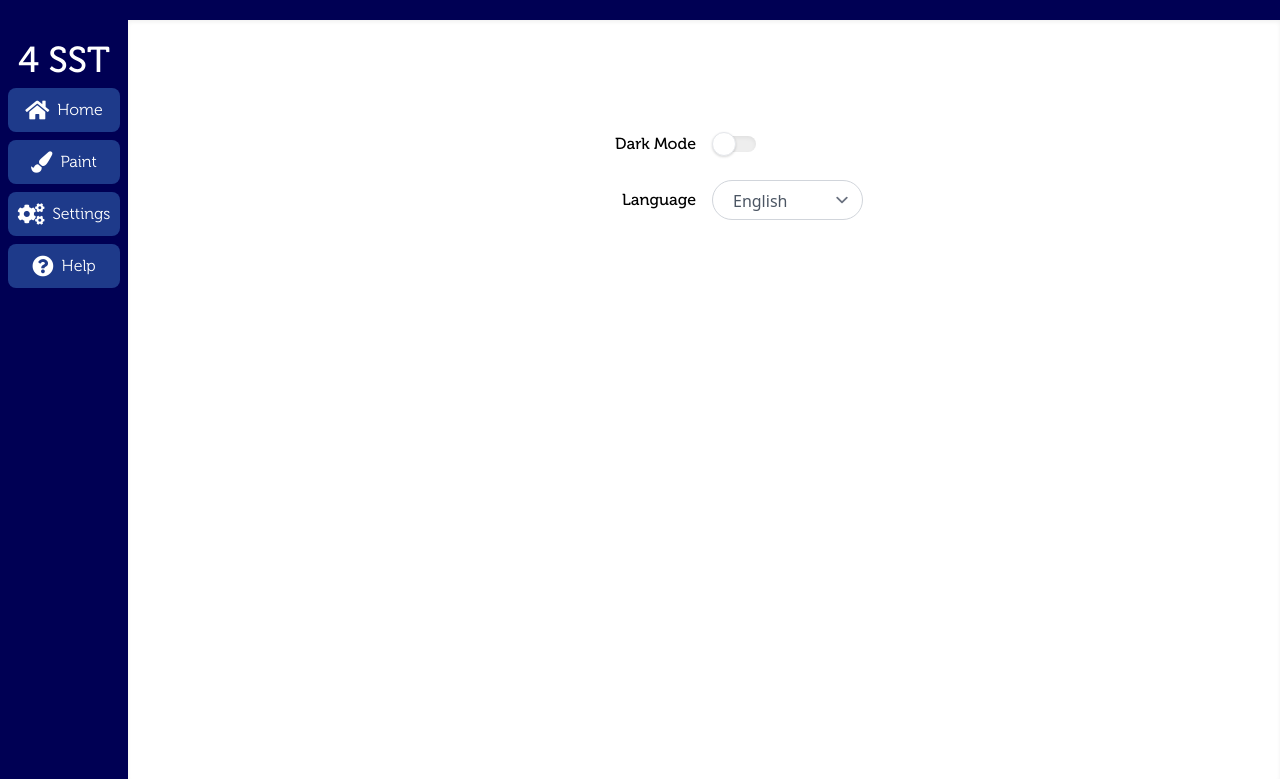
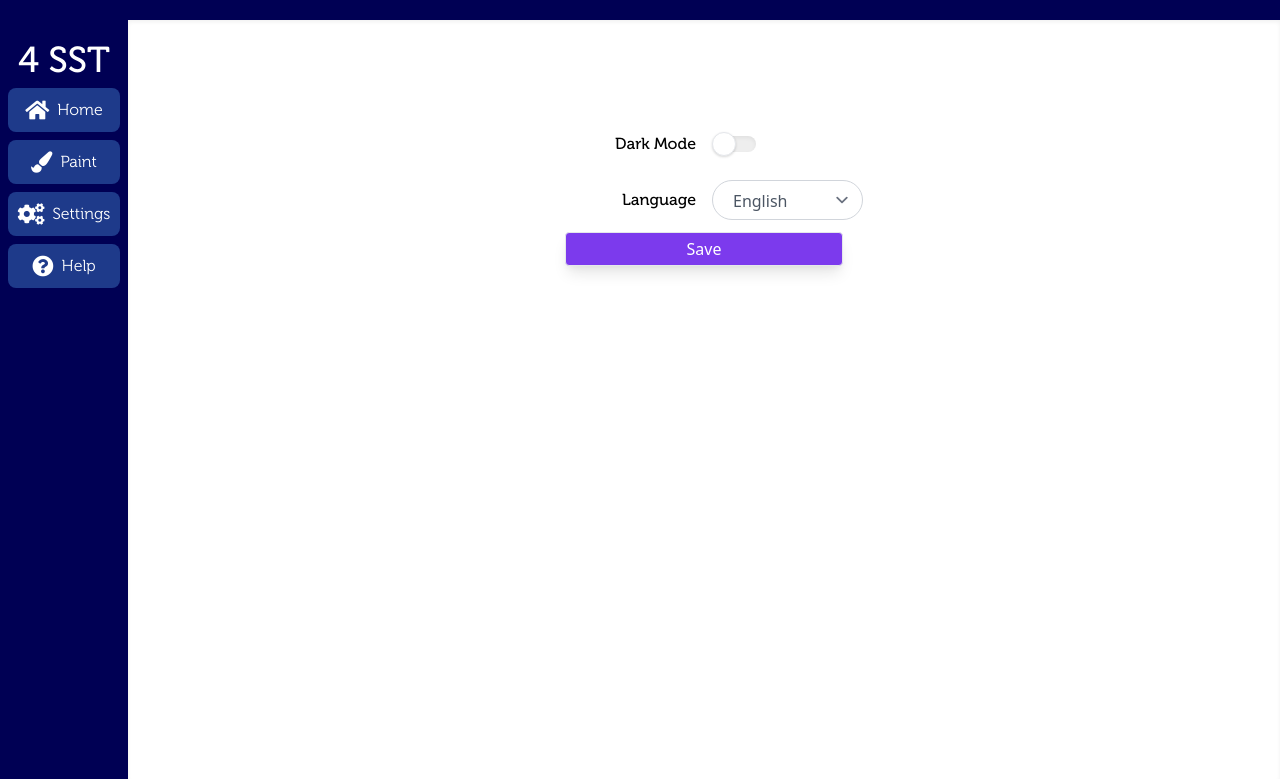
Before and after one commit to tuyenhn/4_sst_web_app, a Flask app: page /settings in a window 1280 px wide. Shown: the top 779 px of the page. Run offline with Flask 2, Linux system fonts and the light colour scheme; style sheets or scripts are compiled from the project's sources; some libraries are stand-ins or nearby versions.

Commit message:
dark mode added

```diff
--- a/app/static/js/index.js
+++ b/app/static/js/index.js
@@ -122,6 +122,15 @@ let faqCollapse = () => {
   });
 };
 
+// Dark mode
+let settingsBtn = $("#settingsSaveBtn");
+let darkModeInp = $("#darkModeInp");
+let html = $("html");
+settingsBtn.click(() => {
+  Cookies.set("darkMode", darkModeInp.prop("checked"));
+  html.toggleClass("dark", Cookies.get("darkMode") === "true");
+});
+
 // prevent FUOC
 $(document).ready(() => {
   $(".no-fouc").removeClass("no-fouc");
@@ -134,6 +143,12 @@ $(window).ready(() => {
   responsiveAdj();
   resizeSvg();
   loopSlider();
+
+  // Dark mode
+  let isDark = Cookies.get("darkMode");
+  if (isDark === "undefined") Cookies.set("darkMode", "false");
+  html.toggleClass("dark", Cookies.get("darkMode") === "true");
+  darkModeInp.prop("checked", html.hasClass("dark"));
 });
 
 $(window).resize(() => {
--- a/app/static/package.json
+++ b/app/static/package.json
@@ -26,6 +26,7 @@
     "@fortawesome/fontawesome-free": "^5.15.1",
     "@fouita/slider": "0.0.3",
     "jquery": "^3.5.1",
+    "js-cookie": "^2.2.1",
     "postcss": "^8.1.14",
     "postcss-cli": "^8.3.0",
     "prettier": "2.2.1",
--- a/app/static/tailwind.config.js
+++ b/app/static/tailwind.config.js
@@ -1,6 +1,6 @@
 module.exports = {
   purge: ["./../templates/*.html", "./js/*.js"],
-  // darkMode: false, // or 'media' or 'class'
+  darkMode: "class",
   theme: {
     fontFamily: {
       "header-light": "Museo-300",
--- a/app/templates/settings.html
+++ b/app/templates/settings.html
@@ -18,11 +18,15 @@
       class="flex items-center justify-center pl-0 w-full lg:justify-start lg:pl-3 lg:w-1/2"
     >
       <!-- Toggle Button -->
-      <label for="toggleA" class="flex items-center cursor-pointer">
+      <label
+        for="darkModeInp"
+        class="flex items-center cursor-pointer"
+        id="darkModeLabel"
+      >
         <!-- toggle -->
         <div class="relative">
           <!-- input -->
-          <input id="toggleA" type="checkbox" class="hidden" />
+          <input id="darkModeInp" type="checkbox" class="hidden" />
           <!-- line -->
           <div
             class="toggle__line w-10 h-4 bg-gray-400 rounded-full shadow-inner"
@@ -66,6 +70,20 @@
       </div>
     </div>
   </div>
+
+  <!--Separator-->
+  <div class="mobileSep w-full h-0.5 bg-gray-100"></div>
+
+  <div class="flex flex-col space-y-2 lg:flex-row lg:space-y-0">
+    <div class="flex content-center justify-center w-full">
+      <button
+        class="px-2 py-1 w-1/4 text-white bg-purple-600 hover:bg-purple-700 border rounded shadow-lg"
+        id="settingsSaveBtn"
+      >
+        Save
+      </button>
+    </div>
+  </div>
 </div>
 
 {% endblock %}
--- a/app/templates/template.html
+++ b/app/templates/template.html
@@ -34,6 +34,7 @@
     <!--Javascript-->
     <script src="../static/node_modules/jquery/dist/jquery.min.js"></script>
     <script src="../static/js/ModernizrMQ.js"></script>
+    <script src="../static/node_modules/js-cookie/src/js.cookie.js"></script>
     <script async defer src="../static/js/index.js"></script>
     {% endblock %}
   </head>
@@ -42,7 +43,7 @@
     class="flex flex-col py-0 w-screen bg-white bg-opacity-80 lg:flex-row lg:py-5 lg:h-screen lg:bg-bg-primary"
   >
     <div
-      class="sticky top-0 flex-none py-3 w-full h-16 bg-bg-primary shadow-lg lg:static lg:pt-5 lg:w-32 lg:h-full lg:bg-transparent lg:shadow-none"
+      class="sticky top-0 flex-none py-3 w-full h-16 bg-bg-primary dark:bg-gray-900 shadow-lg lg:static lg:pt-5 lg:w-32 lg:h-full lg:bg-transparent lg:shadow-none"
     >
       <div
         class="flex flex-row justify-evenly h-full lg:flex-col lg:justify-start lg:space-y-2"
```
Also changed, not shown: app/static/package-lock.json.
